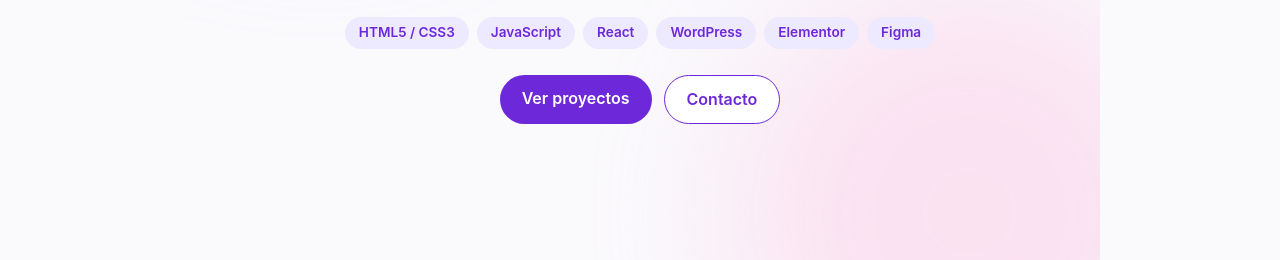
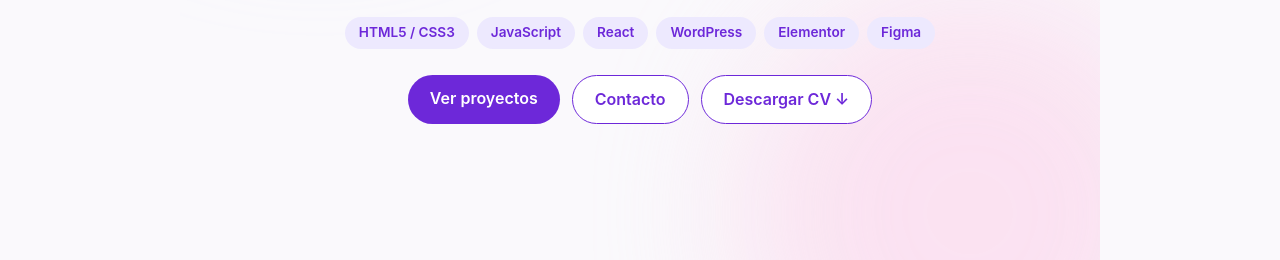
Before and after one commit to kath424/portfolio, a plain HTML site: page index.html in a window 1280 px wide. Shown: the part 534-794 px from the top of the page. Drawn offline with Linux system fonts and the light colour scheme.

Commit message:
Add Download CV button (Spanish CV PDF)

```diff
--- a/index.html
+++ b/index.html
@@ -130,6 +130,7 @@
     <div class="cta">
       <a class="btn" href="#proyectos" data-i18n="cta_proj">Ver proyectos</a>
       <a class="btn ghost" href="#contacto" data-i18n="cta_contact">Contacto</a>
+      <a class="btn ghost" href="Katerine-Acosta-CV.pdf" download data-i18n="cta_cv">Descargar CV ↓</a>
     </div>
   </div>
 
@@ -285,7 +286,7 @@
 const EN = {
   nav_exp:"Experience", nav_proj:"Projects", nav_skills:"Skills", nav_contact:"Contact",
   role:"Frontend & WordPress Developer",
-  loc:"Mexico City · Remote", cta_proj:"View projects", cta_contact:"Contact",
+  loc:"Mexico City · Remote", cta_proj:"View projects", cta_contact:"Contact", cta_cv:"Download CV ↓",
   about_h:"About me",
   about_p:"Frontend and WordPress developer with experience turning Figma designs into functional, responsive websites with WordPress and Elementor. Solid foundation in HTML, CSS and JavaScript, with a focus on user experience, accessibility and SEO. At Remesworld I grew from frontend developer to Project Manager, leading roadmap and team; most recently I completed an internship at Kromee building WordPress sites from Figma designs. Systems Engineering graduate from UMOV and the 4Geeks Academy Full-Stack bootcamp.",
   exp_h:"Experience", remote:"Remote", remote2:"Remote", remote3:"Remote",
```
Also changed, not shown: 1 other file.
